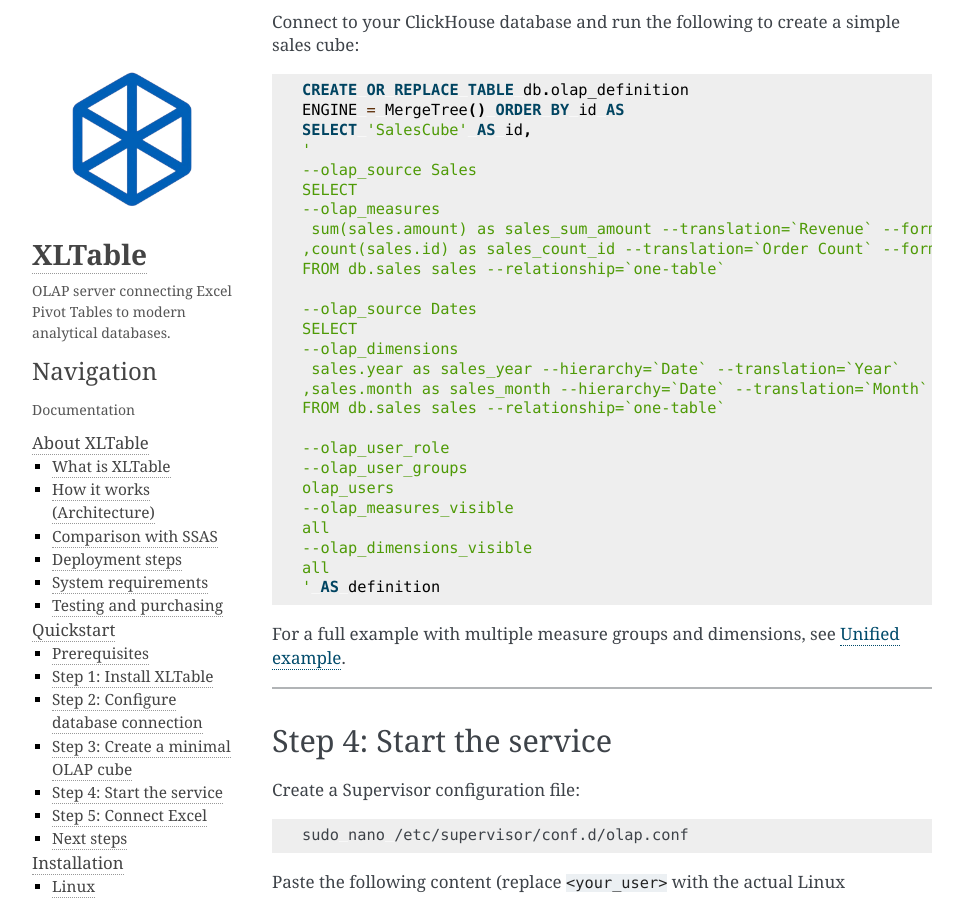
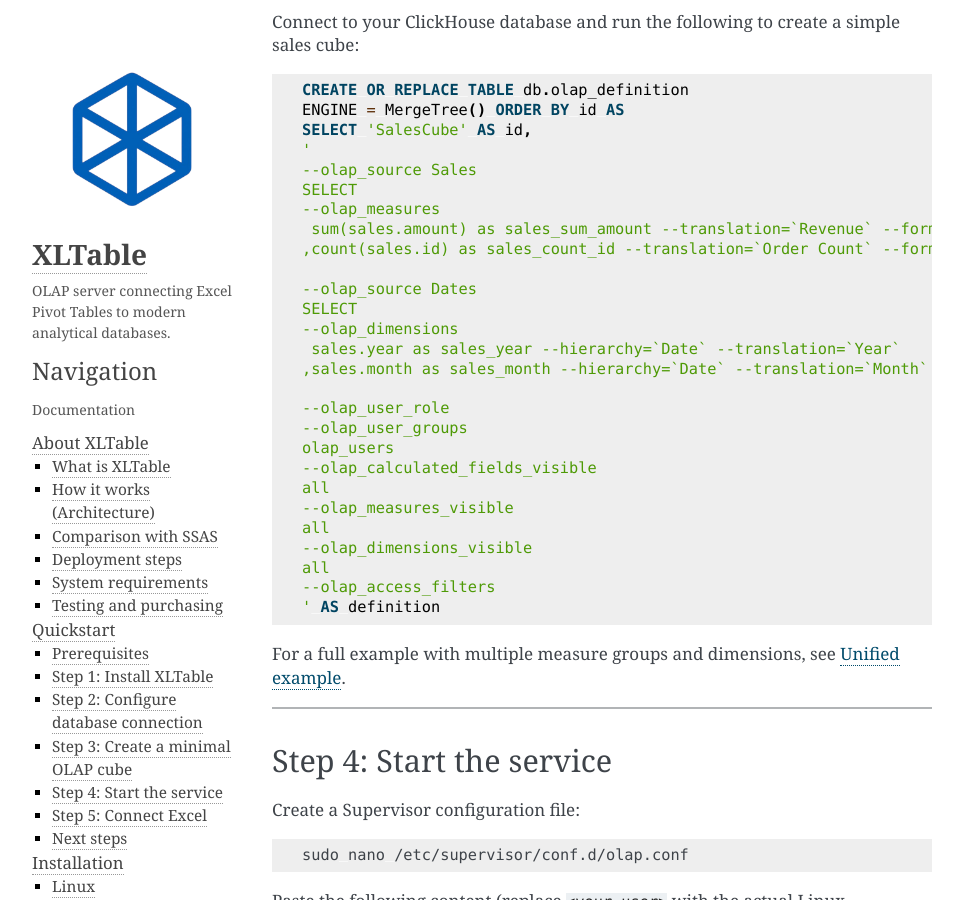
Before and after one commit to brmoscow/xltable, a Sphinx documentation site: the page built from docs/quickstart.rst, in a window 1280 px wide and 900 px high, scrolled down 1726 px. Shown: the whole window, without its empty margins (148-1111 px from the left). Built offline with Sphinx 7.4.7, drawn with Linux system fonts in a browser that asks for light colours; some of the changed text lies outside the part shown.

Commit message:
bags fix

```diff
--- a/docs/install.rst
+++ b/docs/install.rst
@@ -14,7 +14,7 @@
 -----
 
 XLTable can be installed on modern Linux distributions.
-Ubuntu 20.04+ is recommended for production environments.
+Ubuntu 24.04+ is recommended for production environments.
 
 Prerequisites
 ^^^^^^^^^^^^^
--- a/docs/overview.rst
+++ b/docs/overview.rst
@@ -223,7 +223,7 @@
 Operating systems
 ^^^^^^^^^^^^^^^^^
 
-- Linux (Ubuntu 20.04+ recommended)
+- Linux (Ubuntu 24.04+ recommended)
 - Windows Server 2019+
 
 Hardware requirements
--- a/docs/quickstart.rst
+++ b/docs/quickstart.rst
@@ -102,22 +102,23 @@
    --olap_measures
     sum(sales.amount) as sales_sum_amount --translation=`Revenue` --format=`#,##0.00;-#,##0.00`
    ,count(sales.id) as sales_count_id --translation=`Order Count` --format=`#,##0;-#,##0`
-   FROM db.sales sales --relationship=`one-table`
 
    --olap_source Dates
    SELECT
    --olap_dimensions
     sales.year as sales_year --hierarchy=`Date` --translation=`Year`
    ,sales.month as sales_month --hierarchy=`Date` --translation=`Month`
-   FROM db.sales sales --relationship=`one-table`
 
    --olap_user_role
    --olap_user_groups
    olap_users
+   --olap_calculated_fields_visible
+   all
    --olap_measures_visible
    all
    --olap_dimensions_visible
    all
+   --olap_access_filters
    ' AS definition
 
 For a full example with multiple measure groups and dimensions, see :ref:`unified_example`.
```
Also changed, not shown: other parts of docs/quickstart.rst (+1 -1 lines), .readthedocs.yaml, 1 other file.
